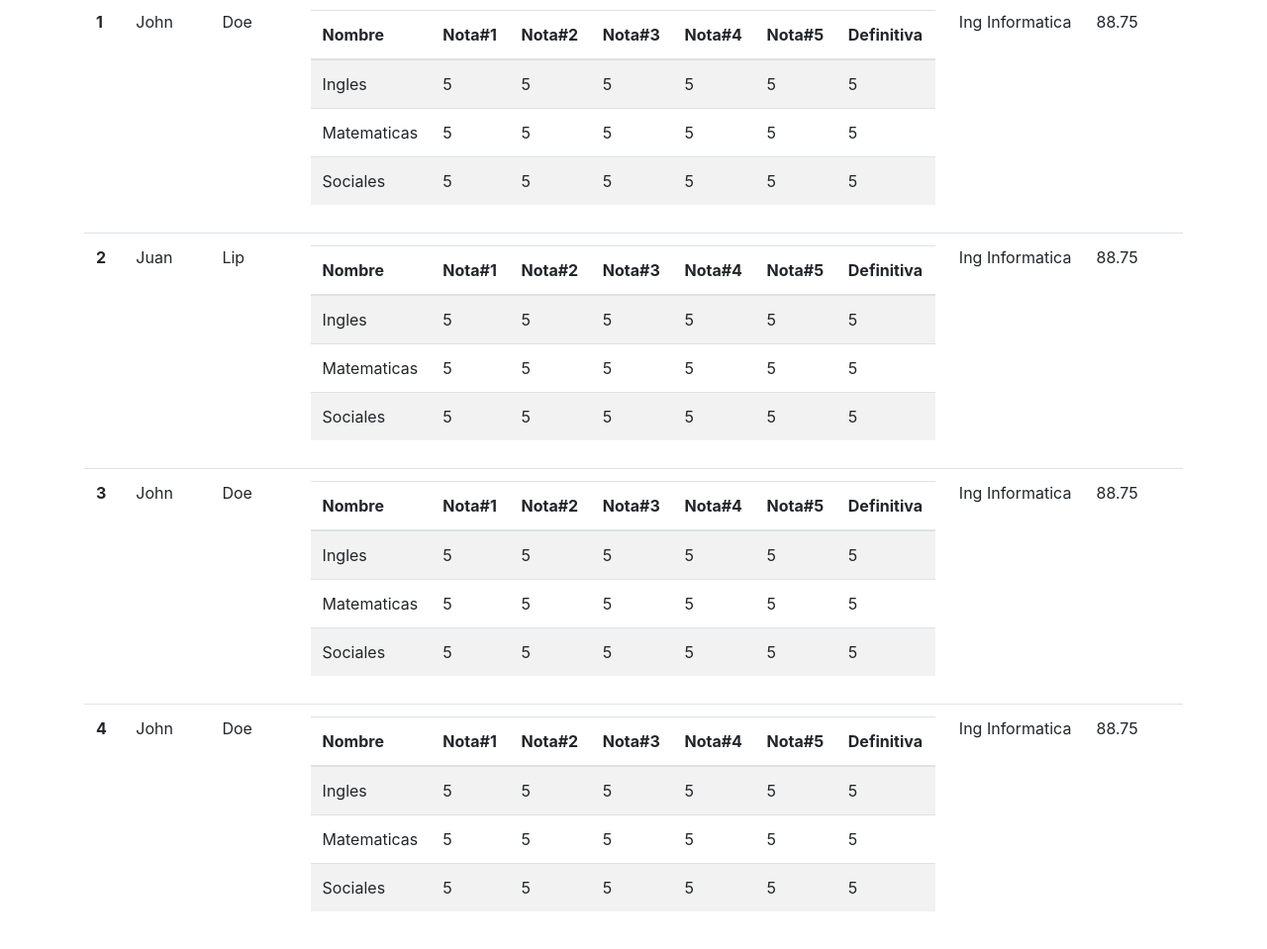
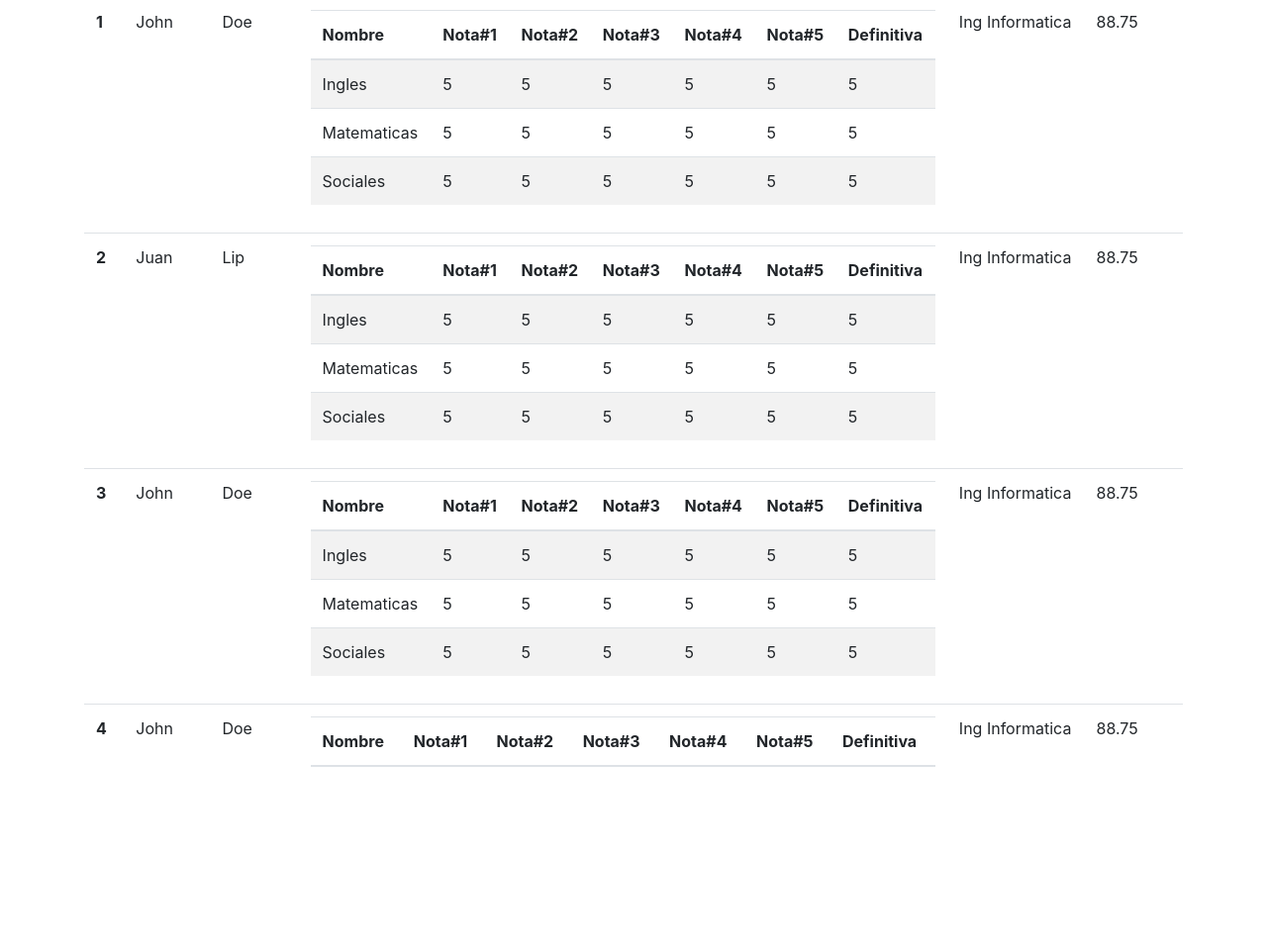
Before and after one commit to SebastianLopezO/SistemaDeNotas, a plain HTML site: page src/frame/index.html in a window 1280 px wide. Shown: the part 109-1068 px from the top of the page at 99% size. After the commit the page ends 928 px from the top, so only its background shows below. Drawn offline with nearby package versions, Linux system fonts and the light colour scheme.

Commit message:
Update index.html

```diff
--- a/src/frame/index.html
+++ b/src/frame/index.html
@@ -187,33 +187,7 @@
                     <th>Definitiva</th>
                     </thead>
                     <tbody>
-                    <tr>
-                        <td>Ingles</td>
-                        <td>5</td>
-                        <td>5</td>
-                        <td>5</td>
-                        <td>5</td>
-                        <td>5</td>
-                        <td>5</td>
-                    </tr>
-                    <tr>
-                        <td>Matematicas</td>
-                        <td>5</td>
-                        <td>5</td>
-                        <td>5</td>
-                        <td>5</td>
-                        <td>5</td>
-                        <td>5</td>
-                    </tr>
-                    <tr>
-                        <td>Sociales</td>
-                        <td>5</td>
-                        <td>5</td>
-                        <td>5</td>
-                        <td>5</td>
-                        <td>5</td>
-                        <td>5</td>
-                    </tr>
+
                     </tbody>
                 </table>
 
```
